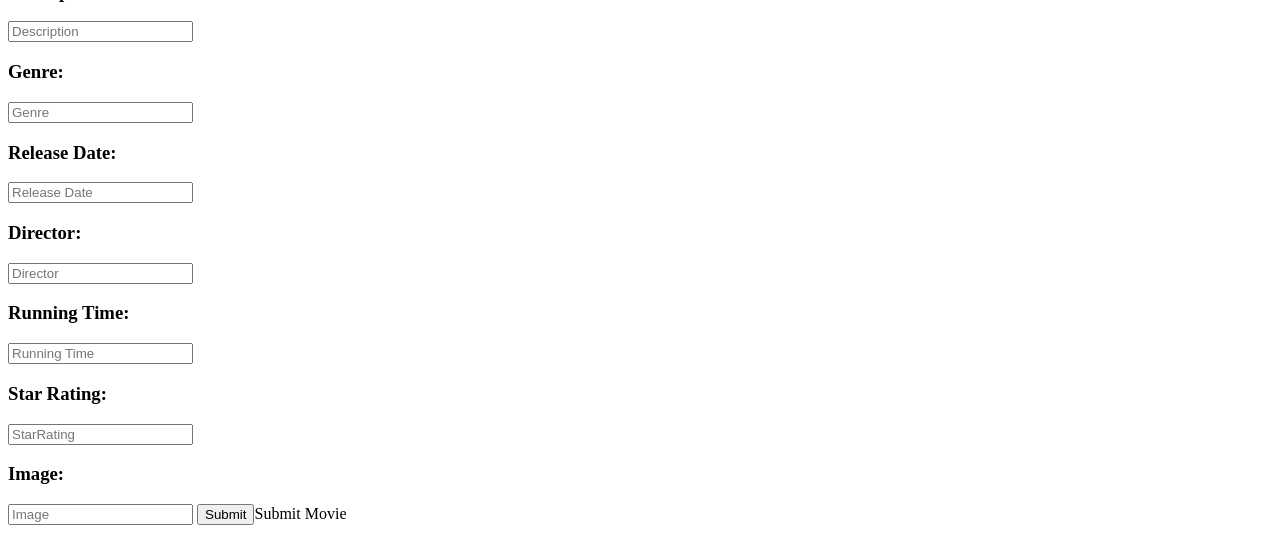
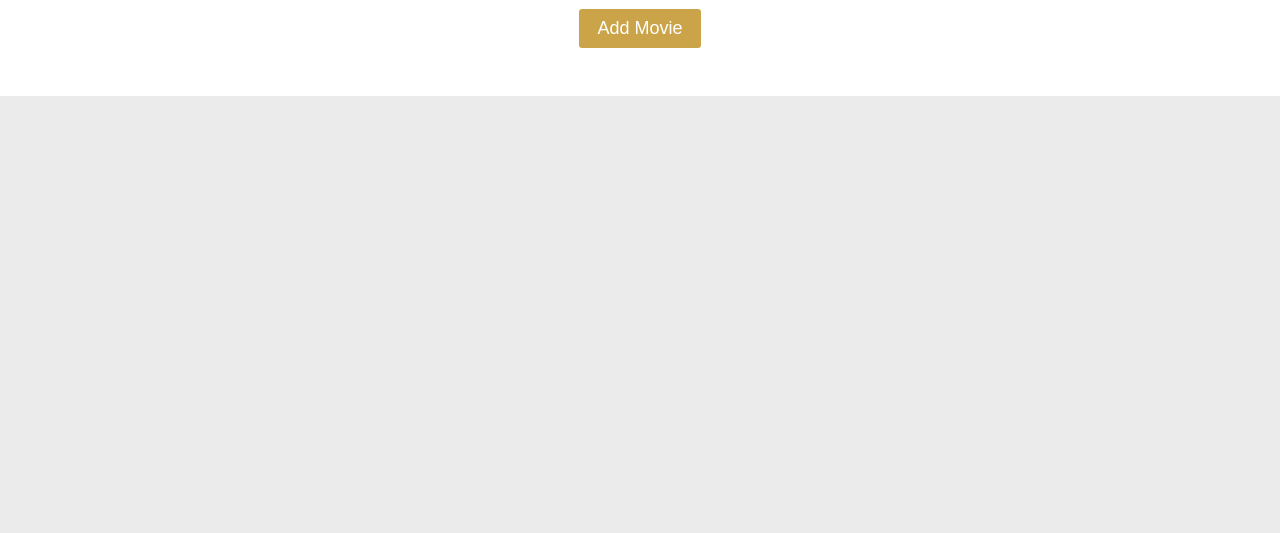
Before and after one commit to max-quirk/movie-api, a Flask app: page / in a window 1280 px wide. Shown: the part 933-1466 px from the top of the page. After the commit the page ends 1029 px from the top, so only its background shows below. Run offline with Flask 2, Linux system fonts and the light colour scheme.

Commit message:
end of monday night

```diff
--- a/app.py
+++ b/app.py
@@ -6,24 +6,24 @@ app = Flask(__name__)
 
 @app.route('/api/movies', methods=['GET'])
 def getAll():
-    """
-    TODO
+    """Returns list of movie dictionaries
+    Returns:
+        movies [list]: List of dictionaries with details of movies
     """
     return jsonify(sortMovies(movies))
 
 
 @app.route('/', methods=['GET'])
 def render():
-    """
-    TODO
-    """
+    """Returns rendered HTML file"""
     return render_template('index.html')
 
 
 @app.route('/api/movies', methods=['POST'])
 def addOne():
-    """
-    TODO
+    """Adds a movie dictionary to the movies list
+    Returns:
+        movies [list]: List of movie dictionaries
     """
     movie = {'Name': request.json['name'],
              'Description': request.json['description'],
--- a/static/index.js
+++ b/static/index.js
@@ -1,8 +1,19 @@
 (function () {
 
   const API_BASE_URL = 'http://localhost:5000'
-  //document.getElementById('submit_movie').addEventListener('click', getNewMovie())
-  document.getElementById('addMovie').addEventListener('submit', addMovie)
+
+  var addMovieBtn = document.getElementById('addMovie');
+  var modal = document.getElementById('simpleModal');
+  var modalBtn = document.getElementById('modalBtn');
+  var closeBtn = document.getElementsByClassName('closeBtn')[0];
+  var submitBtn = document.getElementById('submit_movie');
+
+  addMovieBtn.addEventListener('submit', addMovie);
+  modalBtn.addEventListener('click', openModal);
+  closeBtn.addEventListener('click', closeModal);
+  window.addEventListener('click', outsideClick);
+  submitBtn.addEventListener('click', closeModal);
+
   /**
    * Render a given movie list as HTML
    * @param {Array} movies list of movies to render
@@ -16,11 +27,11 @@
           <img class="movie-image" src="${movie.Image}">
           <div class="movie-details">
             <h1>${movie.Name}</h1>
-            <h4>Description: ${movie.Description}</h4>
-            <h4>Director: ${movie.Director}</h4>
-            <h4>Release Date: ${movie.ReleaseDate}</h4>
-            <h4>Runtime: ${movie.RunningTime}</h4>
-            <h4>Rating: ${movie.StarRating}/5</h4>
+            <h4>Description:&nbsp</h4> <p>${movie.Description}</p>
+            <h4>Director:&nbsp</h4> <p>${movie.Director}</p>
+            <h4>Release Date:&nbsp</h4> <p>${movie.ReleaseDate}</p>
+            <h4>Runtime:&nbsp</h4> <p>${movie.RunningTime}</p>
+            <h4>Rating:&nbsp</h4> <p>${movie.StarRating}/5</p>
           </div>
       </div>
       `
@@ -76,5 +87,22 @@
     getMovieList()
   }
 
+  // Function to open modal
+  function openModal() {
+    modal.style.display = 'block';
+  }
+
+  // Function to close modal
+  function closeModal() {
+    modal.style.display = 'none';
+  }
+
+  // Function to close modal if outside click
+  function outsideClick(e) {
+    if (e.target == modal) {
+      modal.style.display = 'none';
+    }
+  }
+
   window.addEventListener("load", getMovieList())
 })();
--- a/static/style.css
+++ b/static/style.css
@@ -1,3 +1,7 @@
+p {
+  margin: -15px 0 15px 0px;
+}
+
 .wrapper {
   display:grid;
   grid-template-columns: 30% 30% 30%;
@@ -9,6 +13,10 @@
   background: #eee
 }
 
+.single-movie {
+  border: 1px solid #575757;
+}
+
 .movie-image {
   width: 100%;
 }
@@ -16,3 +24,96 @@
 .movie-details {
   padding: 0px 15px;
 }
+
+.addMovieBtn{
+  background:#cba449;
+  padding:0.5em 1em;
+  color:#fff;
+  font-size: 18px;
+  border:0;
+  border-radius: 3px;
+  margin: 30px 0 40px 0;
+  transition: all 0.5s;
+}
+
+#button-div {
+  text-align:center;
+  width:100%;
+}
+
+.addMovieBtn:hover{
+  background:#fac548;
+  cursor: pointer;
+  border: 1px solid #fac548;
+}
+
+.modal{
+  display:none;
+  position: fixed;
+  z-index:1;
+  left: 0;
+  top:0;
+  height: 100%;
+  width:100%;
+  overflow: auto;
+  background-color: rgba(0,0,0,0.5);
+}
+
+.modal-content{
+  background-color:#f4f4f4;
+  margin: 20% auto;
+  width:30%;
+  box-shadow: 0 5px 8px 0 rgba(0,0,0,0.2),0 7px 20px 0 rgba(0,0,0,0.17);
+  animation-name:modalopen;
+  animation-duration:1s;
+}
+
+.modal-header h2, .modal-footer h3{
+  margin:0;
+}
+
+.modal-header{
+  background:#cba449;
+  padding:15px;
+  color:#fff;
+}
+
+.modal-body{
+  padding:10px 20px;
+}
+
+.closeBtn{
+  color:#eee;
+  float: right;
+  font-size:30px;
+  color:#fff;
+}
+
+.closeBtn:hover,.closeBtn:focus{
+  color:#000;
+  text-decoration: none;
+  cursor:pointer;
+}
+
+#addMovie {
+  margin: auto;
+  text-align: centre;
+}
+
+.movie-inputs {
+  width: 95%;
+  padding: 5px;
+}
+
+#Description {
+  height: 250px;
+  border: 1px solid rgb(238, 238, 238);
+}
+
+.input-fields {
+  text-align: centre;
+}
+
+@keyframes modalopen{
+  from{ opacity: 0}
+  to {opacity: 1}
--- a/templates/index.html
+++ b/templates/index.html
@@ -15,28 +15,45 @@
     <div class="wrapper" id="movies">
 
     </div>
+    <div id="button-div">
+      <button id="modalBtn" class="addMovieBtn">Add Movie</button>
+    </div>
+
   </section>
 
-  <form id="addMovie">
-    <h3>Movie Name:</h3>
-    <input type="text" placeholder="Movie Name" id="Name">
-    <h3>Description:</h3>
-    <input type="text" placeholder="Description" id="Description">
-    <h3>Genre:</h3>
-    <input type="text" placeholder="Genre" id="Genre">
-    <h3>Release Date:</h3>
-    <input type="text" placeholder="Release Date" id="ReleaseDate">
-    <h3>Director:</h3>
-    <input type="text" placeholder="Director" id="Director">
-    <h3>Running Time:</h3>
-    <input type="text" placeholder="Running Time" id="RunningTime">
-    <h3>Star Rating:</h3>
-    <input type="text" placeholder="StarRating" id="StarRating">
-    <h3>Image:</h3>
-    <input type="text" placeholder="Image" id="Image">
+  <div id="simpleModal" class="modal">
+    <div class="modal-content">
+      <div class="modal-header">
+        <span class="closeBtn">&times;</span>
+        <h2>Add Movie</h2>
+      </div>
+      <div class="modal-body">
+        <form id="addMovie">
+          <div class="input-fields">
+            <input class="movie-inputs" type="text" placeholder="Movie Name" id="Name">
+            </br>
+            <textarea class="movie-inputs" type="text" placeholder="Description" id="Description"></textarea>
+            </br>
+            <input class="movie-inputs" type="text" placeholder="Genre" id="Genre">
+            </br>
+            <input class="movie-inputs" type="text" placeholder="Release Date" id="ReleaseDate">
+            </br>
+            <input class="movie-inputs" type="text" placeholder="Director" id="Director">
+            </br>
+            <input class="movie-inputs" type="text" placeholder="Running Time" id="RunningTime">
+            </br>
+            <input class="movie-inputs" type="text" placeholder="StarRating" id="StarRating">
+            </br>
+            <input class="movie-inputs" type="text" placeholder="Image URL" id="Image">
+            </br>
+            <input type="submit" id="submit_movie" class="addMovieBtn" value="Submit"></input>
+          </div>
+        </form>
+      </div>
+    </div>
+  </div>
 
-    <input type="submit" id="submit_movie" value="Submit">Submit Movie</button>
-  </form>
+
 
   <script src="static/index.js"></script>
 </body>
```
